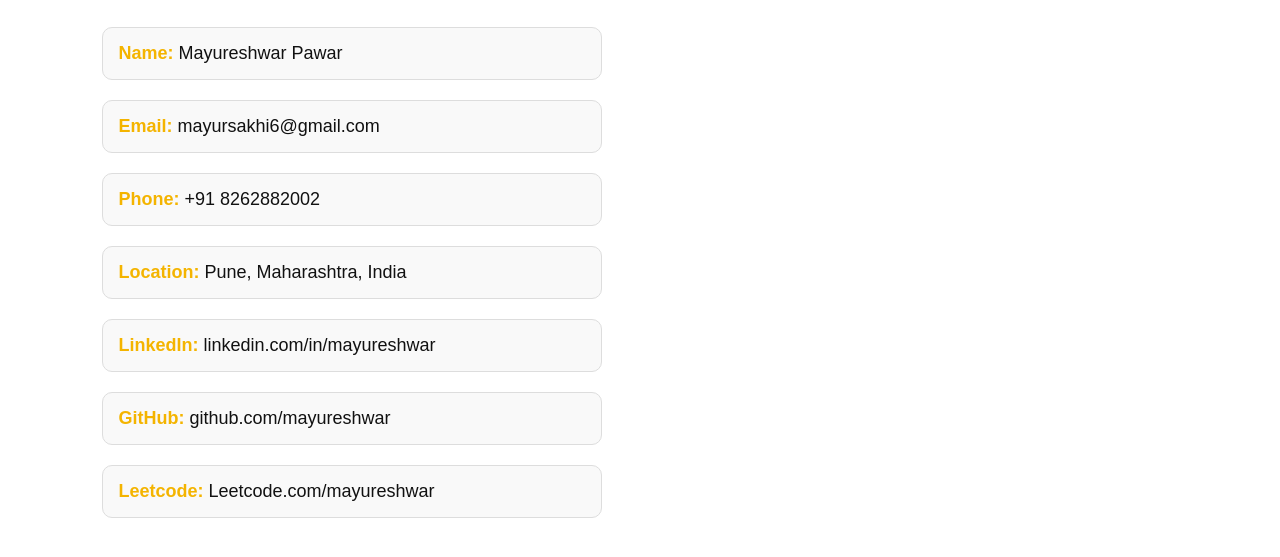
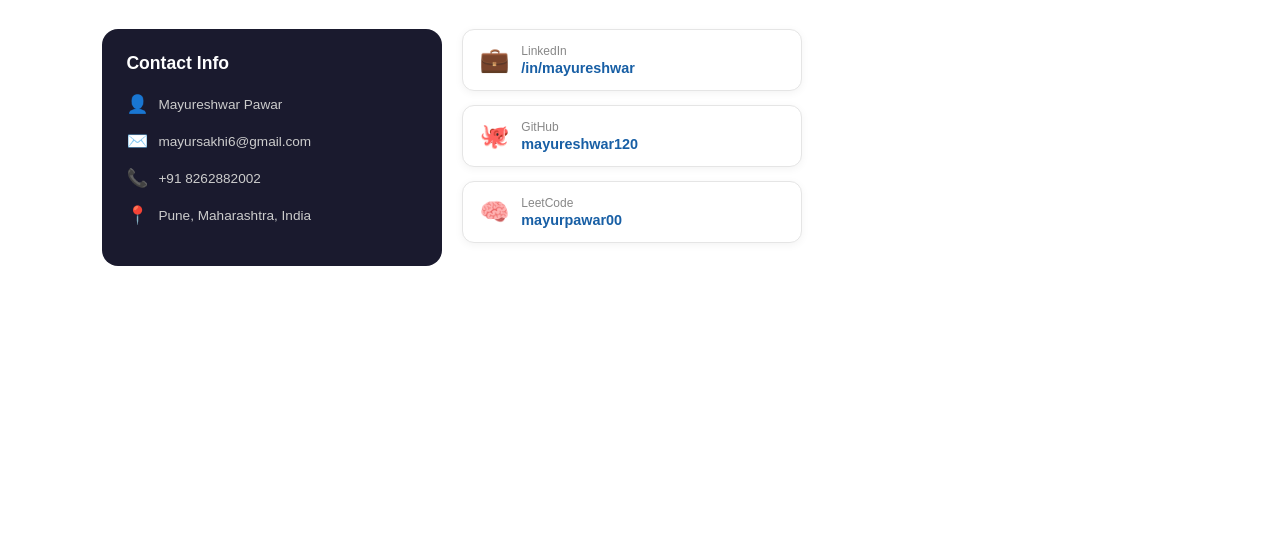
Before and after one commit to mayureshwar120/mayureshwar1_portfolio, a plain HTML site: page contact.html in a window 1280 px wide. Shown: the part 229-786 px from the top of the page. Drawn offline with Linux system fonts and the light colour scheme.

Commit message:
Refactor contact.html with new layout and styles
Updated the contact page layout and added social links.

```diff
--- a/contact.html
+++ b/contact.html
@@ -5,6 +5,95 @@
   <meta name="viewport" content="width=device-width, initial-scale=1.0">
   <title>Contact | Portfolio</title>
   <link rel="stylesheet" href="style.css">
+  <style>
+    .contact-page h1 {
+      margin-bottom: 2rem;
+    }
+
+    .contact-wrapper {
+      display: grid;
+      grid-template-columns: 1fr 1fr;
+      gap: 20px;
+      max-width: 700px;
+    }
+
+    .contact-left {
+      background: #1a1a2e;
+      border-radius: 16px;
+      padding: 24px;
+    }
+
+    .contact-left h2 {
+      color: #ffffff;
+      font-size: 1.1rem;
+      font-weight: 600;
+      margin: 0 0 20px;
+    }
+
+    .contact-item {
+      display: flex;
+      align-items: center;
+      gap: 10px;
+      margin-bottom: 16px;
+    }
+
+    .contact-item .c-icon {
+      font-size: 1.1rem;
+      width: 22px;
+      text-align: center;
+    }
+
+    .contact-item .c-text {
+      font-size: 0.85rem;
+      color: #cccccc;
+    }
+
+    .contact-right {
+      display: flex;
+      flex-direction: column;
+      gap: 14px;
+    }
+
+    .social-card {
+      background: #ffffff;
+      border: 1px solid #e5e5e5;
+      border-radius: 12px;
+      padding: 14px 16px;
+      display: flex;
+      align-items: center;
+      gap: 12px;
+      text-decoration: none;
+      box-shadow: 0 2px 8px rgba(0,0,0,0.05);
+      transition: transform 0.15s, box-shadow 0.15s;
+    }
+
+    .social-card:hover {
+      transform: translateY(-3px);
+      box-shadow: 0 6px 16px rgba(0,0,0,0.10);
+    }
+
+    .social-card .s-icon {
+      font-size: 1.5rem;
+    }
+
+    .social-card .s-label {
+      font-size: 0.75rem;
+      color: #888;
+      margin-bottom: 2px;
+    }
+
+    .social-card .s-value {
+      font-size: 0.9rem;
+      font-weight: 600;
+      color: #185FA5;
+    }
+
+    @media (max-width: 600px) {
+      .contact-wrapper {
+        grid-template-columns: 1fr;
+      }
+    }
+  </style>
 </head>
 <body>
 
@@ -23,27 +112,60 @@
 
 <section class="contact-page">
   <h1>Contact</h1>
-<div class="contact-details">
 
-  <p><strong>Name:</strong> Mayureshwar Pawar</p>
+  <div class="contact-wrapper">
 
-  <p><strong>Email:</strong> mayursakhi6@gmail.com</p>
+    <!-- Left: Personal Info -->
+    <div class="contact-left">
+      <h2>Contact Info</h2>
+      <div class="contact-item">
+        <span class="c-icon">👤</span>
+        <span class="c-text">Mayureshwar Pawar</span>
+      </div>
+      <div class="contact-item">
+        <span class="c-icon">✉️</span>
+        <span class="c-text">mayursakhi6@gmail.com</span>
+      </div>
+      <div class="contact-item">
+        <span class="c-icon">📞</span>
+        <span class="c-text">+91 8262882002</span>
+      </div>
+      <div class="contact-item">
+        <span class="c-icon">📍</span>
+        <span class="c-text">Pune, Maharashtra, India</span>
+      </div>
+    </div>
 
-  <p><strong>Phone:</strong> +91 8262882002</p>
+    <!-- Right: Social Links -->
+    <div class="contact-right">
 
-  <p><strong>Location:</strong> Pune, Maharashtra, India</p>
+      <a class="social-card" href="https://www.linkedin.com/in/mayureshwar-pawar-181ab7392/" target="_blank">
+        <span class="s-icon">💼</span>
+        <div>
+          <div class="s-label">LinkedIn</div>
+          <div class="s-value">/in/mayureshwar</div>
+        </div>
+      </a>
 
-  <p><strong>LinkedIn:</strong>
-  <a href="https://www.linkedin.com/in/mayureshwar-pawar-181ab7392/" target="_blank">linkedin.com/in/mayureshwar</a></p>
+      <a class="social-card" href="https://github.com/mayureshwar120" target="_blank">
+        <span class="s-icon">🐙</span>
+        <div>
+          <div class="s-label">GitHub</div>
+          <div class="s-value">mayureshwar120</div>
+        </div>
+      </a>
 
-  <p><strong>GitHub:</strong>
-  <a href="https://github.com/mayureshwar120" target="_blank">github.com/mayureshwar</a></p>
+      <a class="social-card" href="https://leetcode.com/u/mayurpawar00/" target="_blank">
+        <span class="s-icon">🧠</span>
+        <div>
+          <div class="s-label">LeetCode</div>
+          <div class="s-value">mayurpawar00</div>
+        </div>
+      </a>
 
-  <p><strong>Leetcode:</strong>
-  <a href="https://leetcode.com/u/mayurpawar00/" target="_blank">Leetcode.com/mayureshwar</a></p>
-
-</div>
- </section>
+    </div>
+  </div>
+</section>
 
 </body>
 </html>
```
